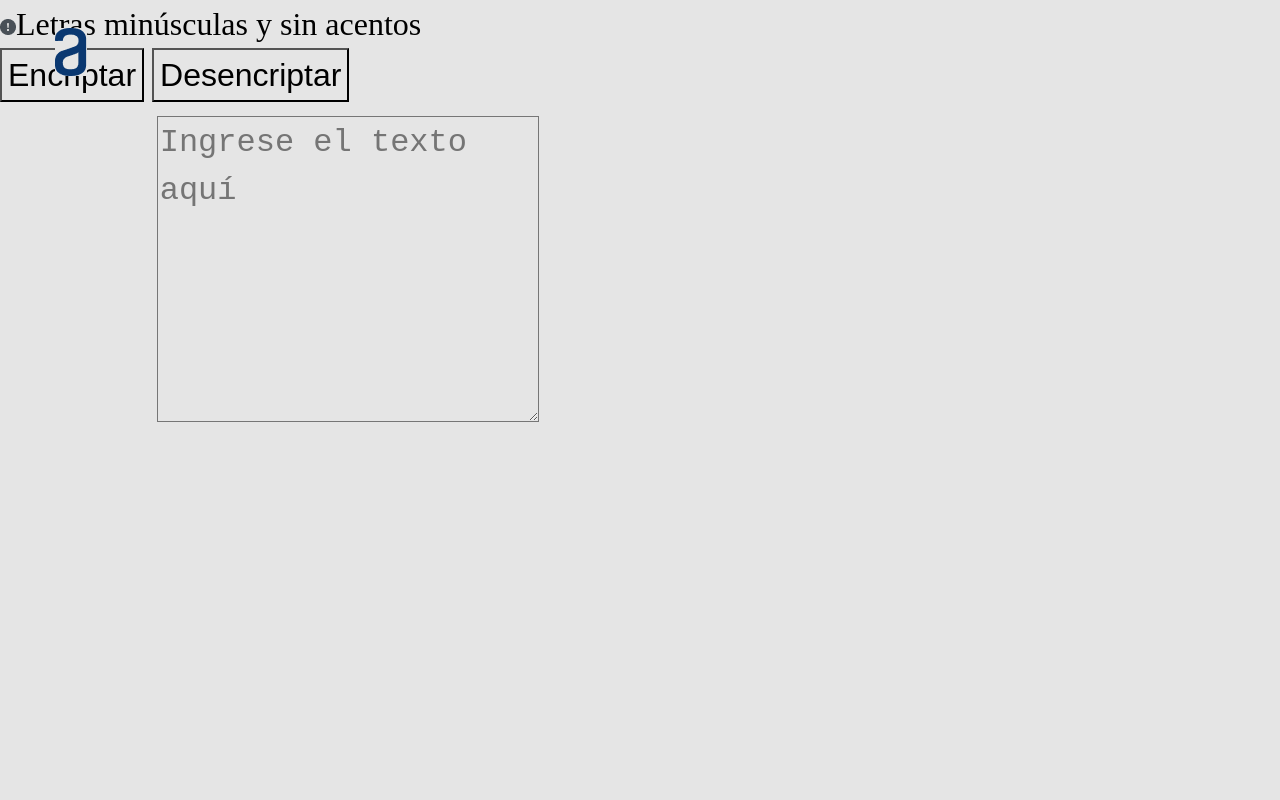
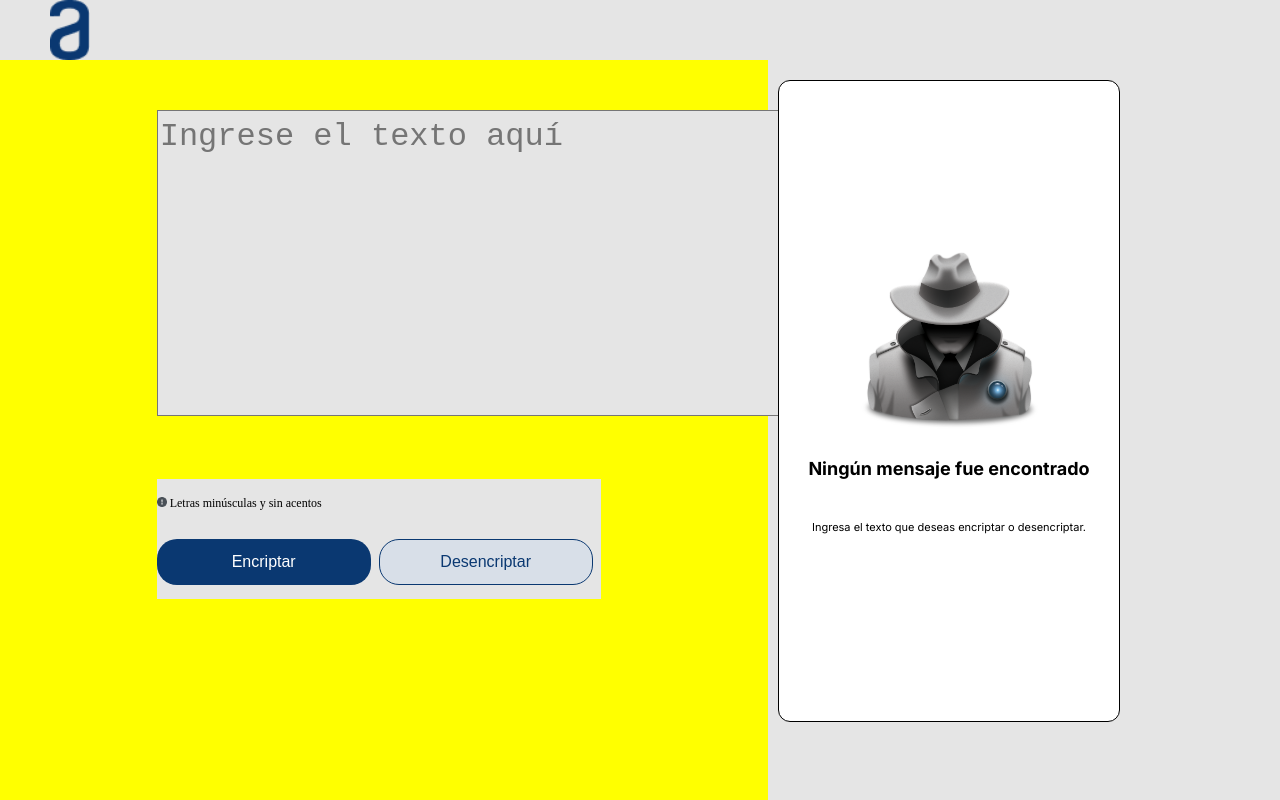
Before and after one commit to andresardila33/text-encryptor, a website: page index.html in a window 1280 px wide. Drawn offline with Linux system fonts and the light colour scheme.

Commit message:
feat: added web design

```diff
--- a/index.html
+++ b/index.html
@@ -18,17 +18,17 @@
       <img src="./images/logo_alura.png" alt="Alura logo" id="logo-alura" />
     </header>
     <main>
-      <section>
+      <section class="main-input">
         <textarea
           type="text"
           class="input-text1"
           placeholder="Ingrese el texto aquí"
         ></textarea>
-        <h6>
-          <img src="./images/icon.png" class="icon" />Letras minúsculas y sin
-          acentos
-        </h6>
-        <div>
+        <div class="box">
+          <h6 class="mensaje-1">
+            <img src="./images/icon.png" class="icon" />Letras minúsculas y sin
+            acentos
+          </h6>
           <button type="button" onclick="button_encrip()" class="button-1">
             Encriptar
           </button>
@@ -37,9 +37,22 @@
           </button>
         </div>
       </section>
-      <section>
-        <textarea type="text" class="input-text2"></textarea>
-      </section>
+
+      <aside class="main-ouput">
+        <div class="box-2">
+          <img src="/images/detective_2.png" class="imagen-1" />
+          <h6 class="mensaje-2">Ningún mensaje fue encontrado</h6>
+          <h6 class="mensaje-3">
+            Ingresa el texto que deseas encriptar o desencriptar.
+          </h6>
+        </div>
+        <div class="box-3">
+          <textarea type="text" class="input-text2"></textarea>
+          <button type="button" onclick="button_copy()" class="button-3">
+            Copiar
+          </button>
+        </div>
+      </aside>
     </main>
   </body>
 </html>
--- a/style.css
+++ b/style.css
@@ -6,34 +6,193 @@
     line-height: 150%;
 }
 
-main {
+header {
     display: flex;
+    justify-content: flex-start;
+    width: 100%;
+    height: 60px;
 }
 
-#logo-alura{
-    position: absolute;
-    top: 27.5px;
-    left: 54.8px;
+header #logo-alura {
+    margin-left: 50px;
 }
 
-.input-text1 {
-    position: absolute;
-    width: 376.6px;
+main {
+    width: 100%;
+    height: calc(100vh - 60px);
+    display: flex;
+    justify-content: center;
+    align-items: center;
+}
+
+section {
+    background: yellow;
+    width: 60%;
+    height: 100%;
+}
+
+section .input-text1 {
+    position: relative;
+    width: 676.6px;
     height: 300px;
     left: 156.7px;
-    top: 115.6px;
+    top: 50px;
     color: #0A3871;
 }
 
-.input-text2 {
+section .box {
+    align-items: flex-start;
+    padding: 0px;
+    position: relative;
+    top: 100px;
+    left: 156.7px;
+    width: 443.9px;
+    height: 120px;
+}
+
+section .icon {
+    padding-top: 3px;
+    padding-right: 3px;
+    width: 10px;
+    height: 10px;
+}
+
+section .button-1 {
+    position: relative;
+    cursor: pointer;
+    background: #0A3871;
+    border: 1px;
+    border-radius: 20px;
+    left: 0px;
+    width: 214px;
+    height: 46.1px;
+    font-size: 16px;
+    text-align: center;
+    color: #FFFFFF;
+    transition: 0.3s;
+}
+
+section .button-1:hover {
+    padding-right: 25px;
+    border-color: aqua;
+    transition: 0.3s;
+}
+
+section .button-2 {
+    position: relative;
+    cursor: pointer;
+    background: #D8DFE8;
+    border: 1px solid #0A3871;
+    border-radius: 20px;
+    right: 0px;
+    width: 214px;
+    height: 46.1px;
+    font-size: 16px;
+    text-align: center;
+    color: #0A3871;
+    transition: 0.3s;
+}
+
+section .button-2:hover {
+    padding-right: 25px;
+    border-color: aqua;
+    transition: 0.3s;
+}
+
+section .mensaje-1 {
+    margin-bottom: 5px;
+    font-size: 12px;
+}
+
+aside {
+    width: 40%;
+    height: 100%;
+}
+
+aside .box-3 {
+    display: none;
+    position: relative;
+    left: 10px;
+    top: 0px;
+    width: 340px;
+    height: 640px;
+}
+
+aside .input-text2 {
     display: none;
     background: #FFFFFF;
     box-shadow: 0px 24px 32px -8px rgba(0, 0, 0, 0.08);
     border-radius: 12px;
-    position: absolute;
-    left: 652.7px;
-    top: 27.5px;
-    width: 261.1px;
-    height: 650px;
+    position: relative;
+    left: 10px;
+    top: 0px;
+    width: 340px;
+    height: 640px;
     color: #0A3871;
 }
+
+aside .box-2 {
+    background: #FFFFFF;
+    position: relative;
+    border: solid 1px;
+    border-color: black;
+    border-radius: 12px;
+    left: 10px;
+    top: 20px;
+    width: 340px;
+    height: 640px;
+}
+
+aside .imagen-1 {
+    background: #FFFFFF;
+    position: relative;
+    left: 65px;
+    top: 160px;
+    max-width: 236px;
+    max-height: 204px;
+}
+
+aside .mensaje-2 {
+    background: #FFFFFF;
+    position: relative;
+    font-family: "Inter";
+    font-weight: 700;
+    text-align: center;
+    font-size: 18px;
+    line-height: 120%;
+    top: 160px;
+}
+
+aside .mensaje-3 {
+    background: #FFFFFF;
+    position: relative;
+    top: 200px;
+    font-family: "Inter";
+    font-weight: 400;
+    text-align: center;
+    font-size: 11px;
+    line-height: 15px;
+}
+
+aside .button-3 {
+    cursor:pointer;
+    display: none;
+    position: relative;
+    left: 80px;
+    bottom: 200px;
+    background: #D8DFE8;
+    border: 1px solid #0A3871;
+    border-radius: 20px;
+    width: 214px;
+    height: 46.1px;
+    font-size: 16px;
+    text-align: center;
+    color: #0A3871;
+    transition: 0.3s;
+}
+
+aside .button-3:hover {
+    padding-right: 25px;
+    border-color: aqua;
+    transition: 0.3s;
+}
```
Also changed, not shown: images/detective_2.png (added).
